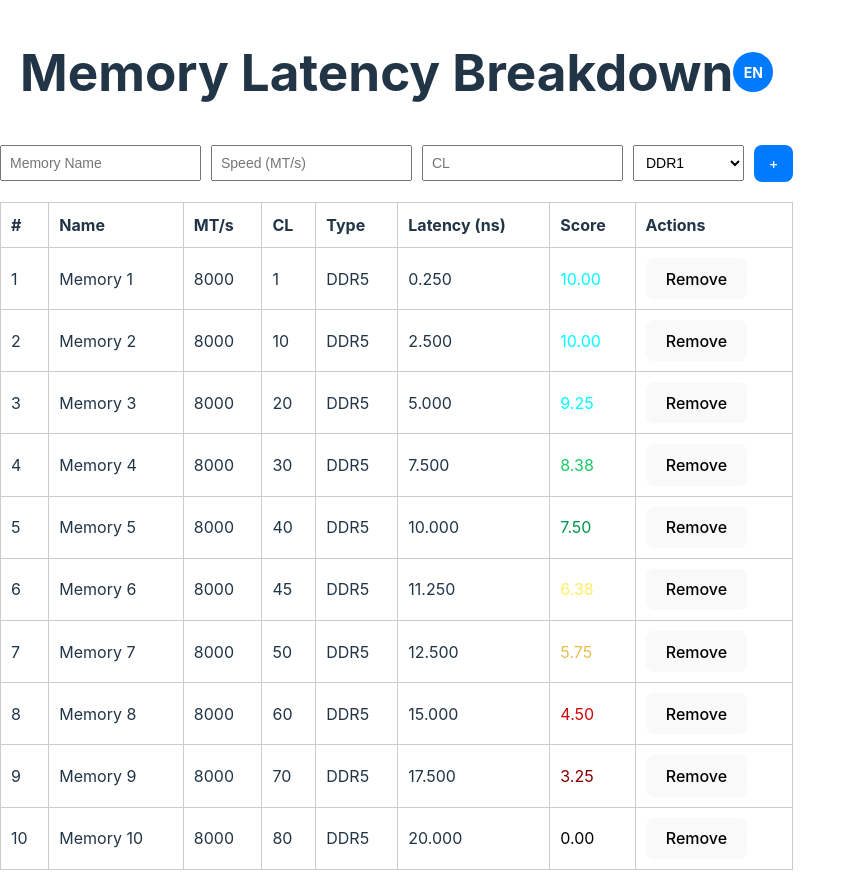
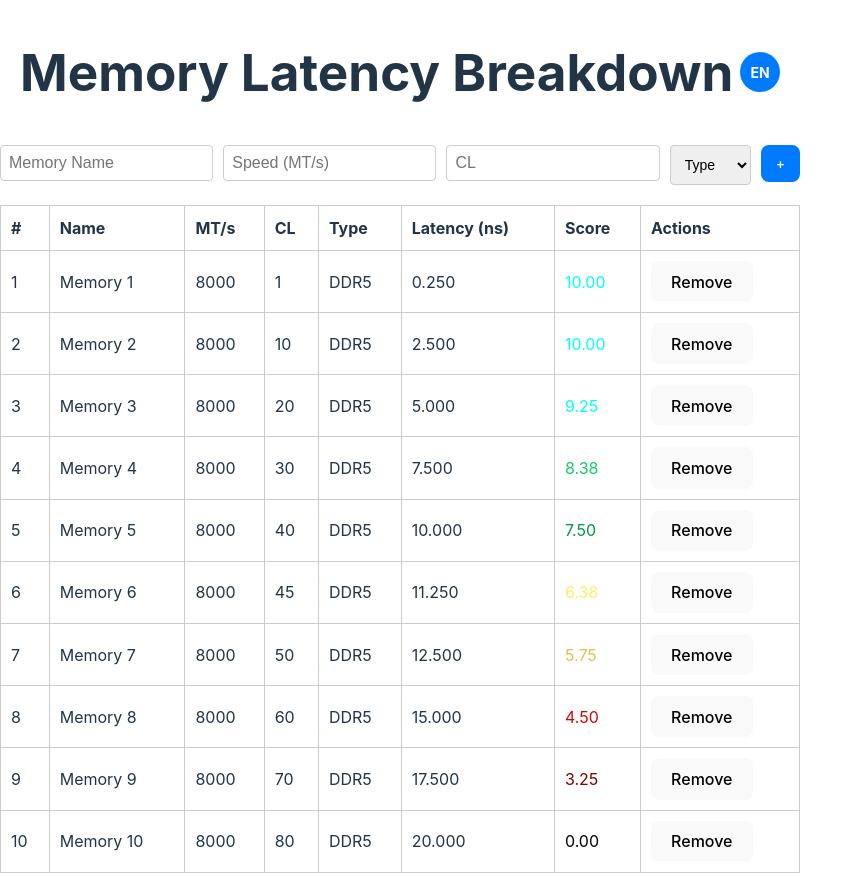
Before and after one commit to Dkavila/ram-latency-comparator, a React (Vite) app: page / in a window 1280 px wide. Shown: the whole page, without its empty margins (0-863 px from the left). Built offline with nearby package versions, Linux system fonts and the light colour scheme.

Commit message:
feat: create required fields system

```diff
--- /dev/null
+++ b/src/components/Fields/Input/Input.css
@@ -0,0 +1,33 @@
+/* src/components/Fields/Input/Input.css */
+
+.input-container {
+  position: relative;
+}
+
+.input-field {
+  width: 100%;
+  font-size: 16px;
+  padding: 8px;
+  border: 1px solid #ccc;
+  border-radius: 4px;
+  outline: none;
+  box-sizing: border-box;
+}
+
+.input-field.error {
+  border-color: red;
+  outline: 2px solid red;
+}
+
+.input-container .error-message {
+  position: relative;
+  left: 0;
+  color: red;
+  font-size: 12px;
+  margin-top: 4px;
+  display: block;
+  pointer-events: none;
+  white-space: nowrap;
+  overflow: hidden;
+  text-overflow: ellipsis;
+}
--- /dev/null
+++ b/src/components/Fields/Input/Input.jsx
@@ -0,0 +1,32 @@
+import React from 'react';
+import './Input.css';
+
+const Input = ({
+  type = 'text',
+  value,
+  onChange,
+  placeholder,
+  showError = false,
+  errorMessage = '',
+  min,
+  max,
+}) => {
+  const isInvalid = showError && !value;
+
+  return (
+    <div className="input-container">
+      <input
+        type={type}
+        value={value}
+        onChange={onChange}
+        placeholder={placeholder}
+        min={min}
+        max={max}
+        className={`input-field ${isInvalid ? 'error' : ''}`}
+      />
+      {isInvalid && <span className="error-message">{errorMessage}</span>}
+    </div>
+  );
+};
+
+export default Input;
--- /dev/null
+++ b/src/components/Fields/Select/Select.css
@@ -0,0 +1,36 @@
+/* src/components/Fields/Select/Select.css */
+
+.select-container {
+  position: relative;
+  display: flex;
+  flex-direction: column;
+  max-width: 100%;
+  height: 90%;
+}
+
+.select-container select {
+  width: 100%;
+  padding: 10px;
+  font-size: 14px;
+  border: 1px solid #ccc;
+  border-radius: 4px;
+  box-sizing: border-box;
+}
+
+.select-container select.error {
+  border-color: red;
+  outline: 2px solid red;
+}
+
+.select-container .error-message {
+  position: relative;
+  left: 0;
+  color: red;
+  font-size: 12px;
+  margin-top: 4px;
+  display: block;
+  pointer-events: none;
+  white-space: nowrap;
+  overflow: hidden;
+  text-overflow: ellipsis;
+}
--- /dev/null
+++ b/src/components/Fields/Select/Select.jsx
@@ -0,0 +1,29 @@
+// src/components/Fields/Select/Select.jsx
+
+import React from 'react';
+import './Select.css';
+
+const Select = ({ id, value, onChange, options, error, placeholder }) => {
+  return (
+    <div className="select-container">
+      <select
+        id={id}
+        value={value}
+        onChange={onChange}
+        className={error ? 'error' : ''}
+      >
+        <option value="" disabled hidden>
+          {placeholder}
+        </option>
+        {options.map((option, index) => (
+          <option key={index} value={option.value}>
+            {option.label}
+          </option>
+        ))}
+      </select>
+      {error && <span className="error-message">{error}</span>}
+    </div>
+  );
+};
+
+export default Select;
--- a/src/components/MemoryForm/MemoryForm.css
+++ b/src/components/MemoryForm/MemoryForm.css
@@ -1,24 +1,18 @@
-/* Layout do formulário */
+/* src/components/MemoryForm/MemoryForm.css */
+
 .memory-form {
   display: flex;
-  justify-content: space-between; /* Campos alinhados lado a lado */
-  align-items: center;
-  gap: 10px; /* Espaço entre os campos */
-  width: 100%; /* Igualar a largura à lista */
-  margin-bottom: 20px; /* Espaço entre o formulário e a lista */
+  justify-content: space-between;
+  align-items: flex-start;
+  gap: 10px;
+  width: 100%;
+  margin-bottom: 20px;
 }
 
-.memory-form input {
-  flex: 1; /* Campos ocupam o mesmo espaço */
-  padding: 8px;
-  font-size: 14px;
-}
-
-.memory-form select { /* Inclui o seletor no mesmo estilo dos inputs */
-  flex: 1; /* Campos ocupam o mesmo espaço */
-  padding: 8px;
-  font-size: 14px;
-  height: 36px; /* Altura padrão para todos os campos */
+.input-container {
+  flex: 1;
+  display: flex;
+  flex-direction: column;
 }
 
 .memory-form button {
--- a/src/components/MemoryForm/MemoryForm.jsx
+++ b/src/components/MemoryForm/MemoryForm.jsx
@@ -1,52 +1,78 @@
+// src/components/MemoryForm/MemoryForm.jsx
+
 import React, { useState } from 'react';
+import { useTranslation } from 'react-i18next';
+import Input from '../Fields/Input/Input';
+import Select from '../Fields/Select/Select';
 import './MemoryForm.css';
-import { useTranslation } from 'react-i18next';
 
 const MemoryForm = ({ addMemory }) => {
   const { t } = useTranslation();
   const [name, setName] = useState('');
   const [speed, setSpeed] = useState('');
   const [cl, setCl] = useState('');
-  const [type, setType] = useState('DDR1');
+  const [type, setType] = useState('');
+  const [errors, setErrors] = useState({});
 
   const handleSubmit = (e) => {
     e.preventDefault();
-    if (speed && cl) {
+
+    const newErrors = {};
+    if (!speed) newErrors.speed = t('memoryForm.required');
+    if (!cl) newErrors.cl = t('memoryForm.required');
+    if (!type) newErrors.type = t('memoryForm.required');
+
+    setErrors(newErrors);
+
+    if (Object.keys(newErrors).length === 0) {
       addMemory({ name: name || '', speed, cl, type });
       setName('');
       setSpeed('');
       setCl('');
-      setType('DDR1');
+      setType('');
     }
   };
 
   return (
     <form onSubmit={handleSubmit} className="memory-form">
-      <input
+      <Input
         type="text"
-        placeholder={t('memoryForm.name')}
         value={name}
         onChange={(e) => setName(e.target.value)}
+        placeholder={t('memoryForm.name')}
+        showError={!!errors.name}
+        errorMessage={t('memoryForm.required')}
       />
-      <input
+      <Input
         type="number"
-        placeholder={t('memoryForm.speed')}
         value={speed}
         onChange={(e) => setSpeed(e.target.value)}
+        placeholder={t('memoryForm.speed')}
+        showError={!!errors.speed}
+        errorMessage={errors.speed}
       />
-      <input
+      <Input
         type="number"
-        placeholder={t('memoryForm.cl')}
         value={cl}
         onChange={(e) => setCl(e.target.value)}
+        placeholder={t('memoryForm.cl')}
+        showError={!!errors.cl}
+        errorMessage={errors.cl}
       />
-      <select value={type} onChange={(e) => setType(e.target.value)}>
-        <option value="DDR1">DDR1</option>
-        <option value="DDR2">DDR2</option>
-        <option value="DDR3">DDR3</option>
-        <option value="DDR4">DDR4</option>
-        <option value="DDR5">DDR5</option>
-      </select>
+      <Select
+        id="memory-type"
+        value={type}
+        onChange={(e) => setType(e.target.value)}
+        error={errors.type}
+        options={[
+          { value: 'DDR1', label: 'DDR1' },
+          { value: 'DDR2', label: 'DDR2' },
+          { value: 'DDR3', label: 'DDR3' },
+          { value: 'DDR4', label: 'DDR4' },
+          { value: 'DDR5', label: 'DDR5' },
+        ]}
+        placeholder={t('memoryForm.type')}
+      />
       <button type="submit">{t('memoryForm.add')}</button>
     </form>
   );
--- a/src/locales/en.json
+++ b/src/locales/en.json
@@ -7,7 +7,8 @@
     "speed": "Speed (MT/s)",
     "cl": "CL",
     "type": "Type",
-    "add": "+"
+    "add": "+",
+    "required": "This field is required"
   },
   "memoryList": {
     "header": {
--- a/src/locales/es.json
+++ b/src/locales/es.json
@@ -7,7 +7,8 @@
     "speed": "Velocidad (MT/s)",
     "cl": "CL",
     "type": "Tipo",
-    "add": "+"
+    "add": "+",
+    "required": "Este campo es obligatorio"
   },
   "memoryList": {
     "header": {
--- a/src/locales/pt.json
+++ b/src/locales/pt.json
@@ -7,7 +7,8 @@
     "speed": "Frequência (MT/s)",
     "cl": "CL",
     "type": "Tipo",
-    "add": "+"
+    "add": "+",
+    "required": "Este campo é obrigatório"
   },
   "memoryList": {
     "header": {
```
